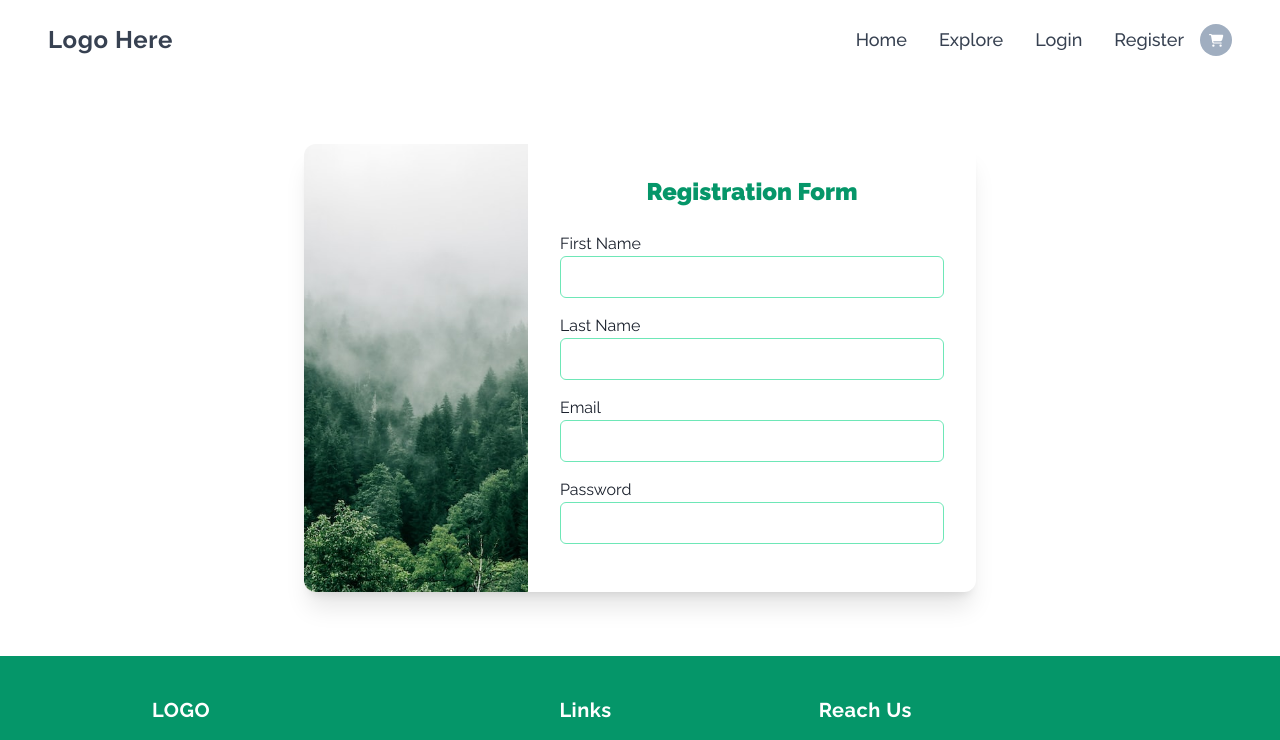
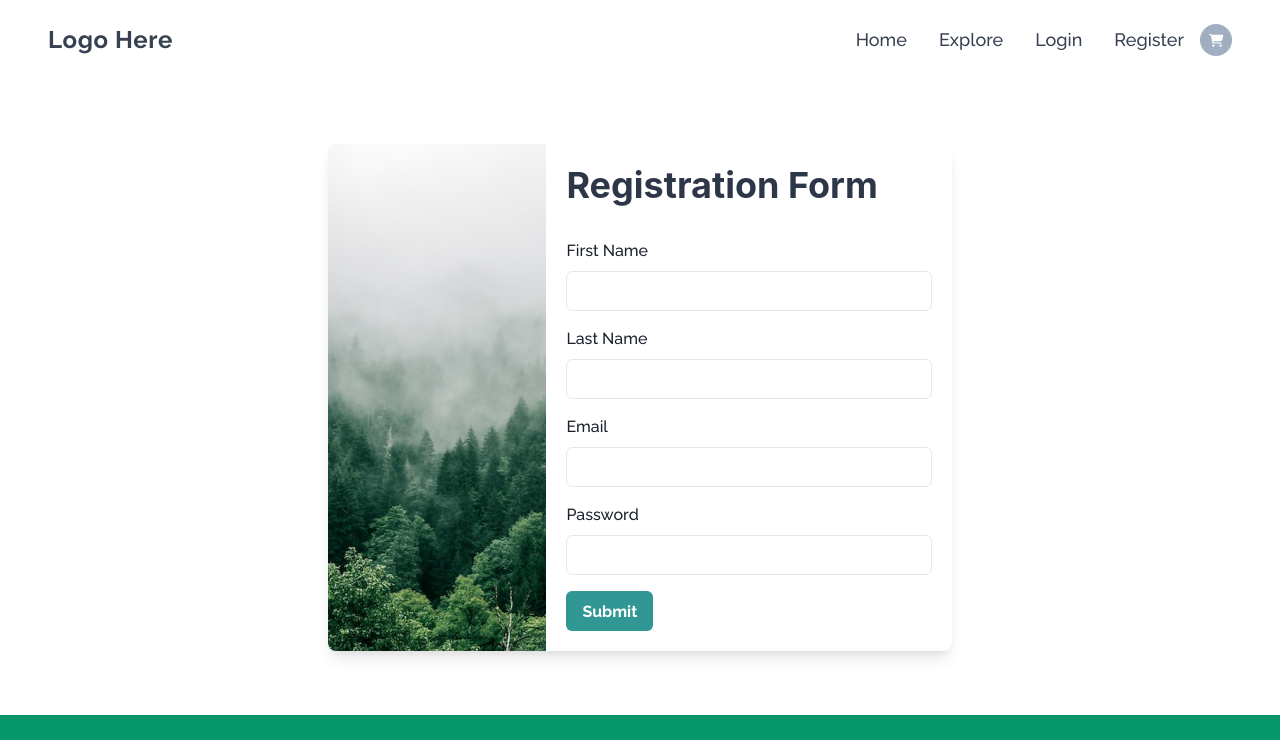
Before and after one commit to muh-yusuf19/react-tourism-ui, a React (Vite) app: page /register in a window 1280 px wide. Shown: the top 740 px of the page. Built offline with nearby package versions, Linux system fonts and the light colour scheme.

Commit message:
Change some components and page

```diff
--- a/src/pages/Login.jsx
+++ b/src/pages/Login.jsx
@@ -1,46 +1,85 @@
+import {
+  Button,
+  Card,
+  Flex,
+  Image,
+  VStack,
+  Heading,
+  FormControl,
+  FormLabel,
+  Input,
+  CardBody,
+  useToast,
+} from "@chakra-ui/react"
+import { useState } from "react"
+import { useNavigate } from "react-router-dom"
 import Footer from "../components/Footer"
 import Navbar from "../components/Navbar"
 
 const Login = () => {
+  const [loading, setLoading] = useState()
+  const toast = useToast()
+  const navigate = useNavigate()
+
+  const handleSubmit = () => {
+    setLoading((prev) => !prev)
+
+    setTimeout(() => {
+      setLoading((prev) => !prev)
+      toast({
+        title: "Login Successfully",
+        description: "Welcome back",
+        status: "success",
+        position: "bottom-right",
+        duration: 5000,
+        isClosable: true,
+      })
+      navigate("/")
+    }, 5000)
+  }
+
   return (
     <main className="font-raleway h-screen flex flex-col justify-between">
-            <section>
       <Navbar />
-            </section>
-            <section className="px-6 md:px-0 py-16">
-                <div className="rounded-xl flex flex-col md:flex-row max-w-2xl mx-auto shadow-xl">
-                    <img
-                        className="w-full md:w-1/3 rounded-t-xl md:rounded-tr-none md:rounded-l-xl object-cover object-center"
-                        src="/background.jpg"
-                        alt="Background Image"
+      <Flex w={["full", "50%"]} mx={"auto"} align={"center"} px={["6", "2"]}>
+        <Card
+          direction={{ base: "column", sm: "row" }}
+          borderRadius={"lg"}
+          overflow="hidden"
+          my={["8", "16"]}
+          shadow={"lg"}
+        >
+          <Image
+            w={["100%", "35%"]}
+            objectFit={"cover"}
+            src={`./background.jpg`}
           />
-                    <div className="w-full flex flex-col justify-center p-8">
-                        <h1 className="text-2xl text-center mb-6 font-black text-emerald-600">
-                            Login Form
-                        </h1>
-                        <form action="">
-                            <div className="flex flex-col mb-4">
-                                <label htmlFor="email">Email</label>
-                                <input
-                                    className="w-full rounded-md border border-emerald-300 py-2 px-4 outline-none"
-                                    type="text"
-                                    id="email"
-                                    name="email"
+          <CardBody>
+            <VStack spacing={"4"} align={"start"}>
+              <Heading color={"gray.700"}>Login Page</Heading>
+              <FormControl pt={"4"}>
+                <FormLabel>Email</FormLabel>
+                <Input type="email" />
+              </FormControl>
+              <FormControl pt={"4"}>
+                <FormLabel>Password</FormLabel>
+                <Input type="password" />
+              </FormControl>
+              {loading ? (
+                <Button
+                  isLoading
+                  loadingText="Submitting"
+                  colorScheme={"teal"}
                 />
-                            </div>
-                            <div className="flex flex-col mb-4">
-                                <label htmlFor="password">Password</label>
-                                <input
-                                    className="w-full rounded-md border border-emerald-300 py-2 px-4 outline-none"
-                                    type="text"
-                                    id="password"
-                                    name="password"
-                                />
-                            </div>
-                        </form>
-                    </div>
-                </div>
-            </section>
+              ) : (
+                <Button onClick={() => handleSubmit()} colorScheme={"teal"}>
+                  Submit
+                </Button>
+              )}
+            </VStack>
+          </CardBody>
+        </Card>
+      </Flex>
       <Footer />
     </main>
   )
--- a/src/pages/Register.jsx
+++ b/src/pages/Register.jsx
@@ -1,65 +1,93 @@
+import {
+  Button,
+  Card,
+  CardBody,
+  Flex,
+  FormControl,
+  FormLabel,
+  Heading,
+  Image,
+  Input,
+  useToast,
+  VStack,
+} from "@chakra-ui/react"
 import React from "react"
+import { useState } from "react"
 import Footer from "../components/Footer"
 import Navbar from "../components/Navbar"
 
 const Register = () => {
+  const [loading, setLoading] = useState(false)
+  const toast = useToast()
+
+  const handleSubmit = () => {
+    setLoading((prev) => !prev)
+
+    setTimeout(() => {
+      setLoading((prev) => !prev)
+      toast({
+        title: "Registration Successfully",
+        description: "We've created your account for you.",
+        status: "success",
+        position: "bottom-right",
+        duration: 5000,
+        isClosable: true,
+      })
+    }, 5000)
+  }
+
   return (
     <main className="font-raleway h-screen flex flex-col justify-between">
-            <section>
       <Navbar />
-            </section>
-            <section className="px-6 md:px-0 py-16">
-                <div className="rounded-xl flex flex-col md:flex-row max-w-2xl mx-auto shadow-xl">
-                    <img
-                        className="w-full md:w-1/3 rounded-t-xl md:rounded-tr-none md:rounded-l-xl object-cover object-center"
-                        src="/background.jpg"
-                        alt="Background Image"
+      <Flex w={["full", "50%"]} mx={"auto"} align={"center"} px={["6", "2"]}>
+        <Card
+          direction={{ base: "column", sm: "row" }}
+          borderRadius={"lg"}
+          overflow="hidden"
+          my={["8", "16"]}
+          shadow={"lg"}
+        >
+          <Image
+            w={["100%", "35%"]}
+            objectFit={"cover"}
+            src={`./background.jpg`}
           />
-                    <div className="w-full flex flex-col justify-center p-8">
-                        <h1 className="text-2xl text-center mb-6 font-black text-emerald-600">
+          <CardBody>
+            <VStack spacing={"4"} align={"start"}>
+              <Heading pb={"4"} color={"gray.700"}>
                 Registration Form
-                        </h1>
-                        <form action="">
-                            <div className="flex flex-col mb-4">
-                                <label htmlFor="firstName">First Name</label>
-                                <input
-                                    className="w-full rounded-md border border-emerald-300 py-2 px-4 outline-none"
-                                    type="text"
-                                    id="firstName"
-                                    name="firstName"
+              </Heading>
+              <FormControl>
+                <FormLabel>First Name</FormLabel>
+                <Input w={"full"} type="text" name="firstName" />
+              </FormControl>
+              <FormControl>
+                <FormLabel>Last Name</FormLabel>
+                <Input type="text" name="lastName" />
+              </FormControl>
+              <FormControl>
+                <FormLabel>Email</FormLabel>
+                <Input type="email" name="email" />
+              </FormControl>
+              <FormControl>
+                <FormLabel>Password</FormLabel>
+                <Input type="password" name="password" />
+              </FormControl>
+              {loading ? (
+                <Button
+                  isLoading
+                  loadingText="Submitting"
+                  colorScheme={"teal"}
                 />
-                            </div>
-                            <div className="flex flex-col mb-4">
-                                <label htmlFor="lastName">Last Name</label>
-                                <input
-                                    className="w-full rounded-md border border-emerald-300 py-2 px-4 outline-none"
-                                    type="text"
-                                    id="lastName"
-                                    name="lastName"
-                                />
-                            </div>
-                            <div className="flex flex-col mb-4">
-                                <label htmlFor="email">Email</label>
-                                <input
-                                    className="w-full rounded-md border border-emerald-300 py-2 px-4 outline-none"
-                                    type="text"
-                                    id="email"
-                                    name="email"
-                                />
-                            </div>
-                            <div className="flex flex-col mb-4">
-                                <label htmlFor="password">Password</label>
-                                <input
-                                    className="w-full rounded-md border border-emerald-300 py-2 px-4 outline-none"
-                                    type="text"
-                                    id="password"
-                                    name="password"
-                                />
-                            </div>
-                        </form>
-                    </div>
-                </div>
-            </section>
+              ) : (
+                <Button onClick={() => handleSubmit()} colorScheme={"teal"}>
+                  Submit
+                </Button>
+              )}
+            </VStack>
+          </CardBody>
+        </Card>
+      </Flex>
       <Footer />
     </main>
   )
--- a/src/pages/Single.jsx
+++ b/src/pages/Single.jsx
@@ -1,3 +1,18 @@
+import {
+  Box,
+  Button,
+  Card,
+  CardBody,
+  Flex,
+  Heading,
+  HStack,
+  Text,
+  VStack,
+  useToast,
+  IconButton,
+} from "@chakra-ui/react"
+import { FontAwesomeIcon } from "@fortawesome/react-fontawesome"
+import { faPlus, faMinus } from "@fortawesome/free-solid-svg-icons"
 import { useState } from "react"
 import { useParams } from "react-router-dom"
 import Footer from "../components/Footer"
@@ -8,14 +23,12 @@ import product from "../product.json"
 
 const Single = () => {
   const { id } = useParams()
-  const {
-    getItemQuantity,
-    increaseItemQuantity,
-    decreseItemQuantity,
-    addToCart,
-    cartItem,
-  } = useCartContext()
+  const { addToCart } = useCartContext()
   const [qyt, setQyt] = useState(1)
+  const [loading, setLoading] = useState(false)
+  const toast = useToast()
+
+  const currProduct = product.find((item) => item.id == id)
 
   const handleIncrease = () => {
     setQyt((prev) => prev + 1)
@@ -29,11 +42,21 @@ const Single = () => {
     }
   }
 
-  const currProduct = product.find((item) => item.id == id)
   const handleAdd = () => {
-    addToCart(currProduct.id, qyt)
+    setLoading((prev) => !prev)
+    setTimeout(() => {
+      addToCart(currProduct.id, qyt)
+      toast({
+        title: "Login Successfully",
+        description: "Welcome back",
+        status: "success",
+        position: "bottom-right",
+        duration: 5000,
+        isClosable: true,
+      })
+      setLoading((prev) => !prev)
+    }, 5000)
   }
-  // const quantity = getItemQuantity(currProduct.id)
 
   return (
     <main className="font-raleway">
@@ -56,51 +79,61 @@ const Single = () => {
       </section>
 
       <section className="py-16 px-4 md:px-6 w-full md:max-w-2xl lg:max-w-3xl xl:max-w-6xl md:mx-auto text-gray-700">
-        <div className="shadow-2xl rounded-md px-4 py-4 lg:py-6">
-          <div className="mt-6 md:h-[400px] lg:h-[450px] xl:h-[600px] flex flex-col md:flex-row gap-10">
-            <div className="w-full md:w-1/2 flex flex-col">
-              <Gallery />
-            </div>
-            <div className="w-full md:w-1/2 flex flex-col gap-4 justify-between">
-              <h1 className="text-gray-700 md:text-2xl text-4xl font-bold">
-                {" "}
-                {currProduct.name}{" "}
-              </h1>
-              <div className="overflow-auto">
-                <h2 className="font-bold text-xl">Description</h2>
-                <p className="mt-4">{currProduct.description}</p>
-              </div>
-              <div className="mt-4">
-                <p className="font-bold">Rp. {currProduct.price}</p>
-              </div>
-              <div className="mt-4">
-                <div className="my-4 flex flex-row h-10 w-1/2 items-center rounded-lg relative bg-transparent mt-1">
-                  <button
+        <Card shadow={"lg"} overflow="auto">
+          <CardBody>
+            <Flex
+              gap={"6"}
+              h={["400px", "450px", "600px"]}
+              direction={["column", "row"]}
+            >
+              <VStack w={["100%", "50%"]}>
+                <Gallery />
+              </VStack>
+              <VStack align={"start"} spacing={"6"} justify={"space-between"}>
+                <Heading>{currProduct.name}</Heading>
+                <Box
+                  display={"flex"}
+                  flexDirection={"column"}
+                  gap="4"
+                  h={"50%"}
+                  overflow="auto"
+                >
+                  <Heading size={"md"}>Description</Heading>
+                  <Text align={"justify"}>{currProduct.description}</Text>
+                </Box>
+                <Heading size={"md"}>Rp. {currProduct.price}</Heading>
+                <HStack>
+                  <IconButton
                     onClick={() => handleDecrease()}
-                    className="text-gray-600 hover:text-gray-700 hover:bg-gray-400 h-full px-4 rounded-l cursor-pointer outline-none"
+                    icon={<FontAwesomeIcon icon={faMinus} />}
+                  />
+                  <p className="px-6 text-xl text-gray-600">{qyt}</p>
+                  <IconButton
+                    onClick={() => handleIncrease()}
+                    icon={<FontAwesomeIcon icon={faPlus} />}
+                  />
+                </HStack>
+                {loading ? (
+                  <Button
+                    size={"lg"}
+                    isLoading
+                    loadingText="Submitting"
+                    colorScheme={"teal"}
+                  />
+                ) : (
+                  <Button
+                    size={"lg"}
+                    onClick={() => handleAdd()}
+                    colorScheme={"teal"}
                   >
-                    <span className="m-auto text-2xl font-thin"> − </span>
-                  </button>
-                  <p className="px-6 text-xl text-gray-600">{qyt}</p>
-                  <button
-                    onClick={() => handleIncrease()}
-                    className="text-gray-600 hover:text-gray-700 hover:bg-gray-400 h-full px-4 rounded-r cursor-pointer"
-                  >
-                    <span className="m-auto text-2xl font-thin"> + </span>
-                  </button>
-                </div>
-                <button
-                  onClick={() => handleAdd()}
-                  className="px-4 py-2 bg-emerald-600 text-white font-medium rounded-md focus:outline-none hover:-translate-y-2 transition duration-300"
-                >
-                  Add to Chart
-                </button>
-              </div>
-            </div>
-          </div>
-        </div>
+                    Add to cart
+                  </Button>
+                )}
+              </VStack>
+            </Flex>
+          </CardBody>
+        </Card>
       </section>
-
       <Footer />
     </main>
   )
```
Also changed, not shown: src/components/Navbar.jsx (+35 -14 lines). Lines whose indentation alone changed are shown as unchanged.
